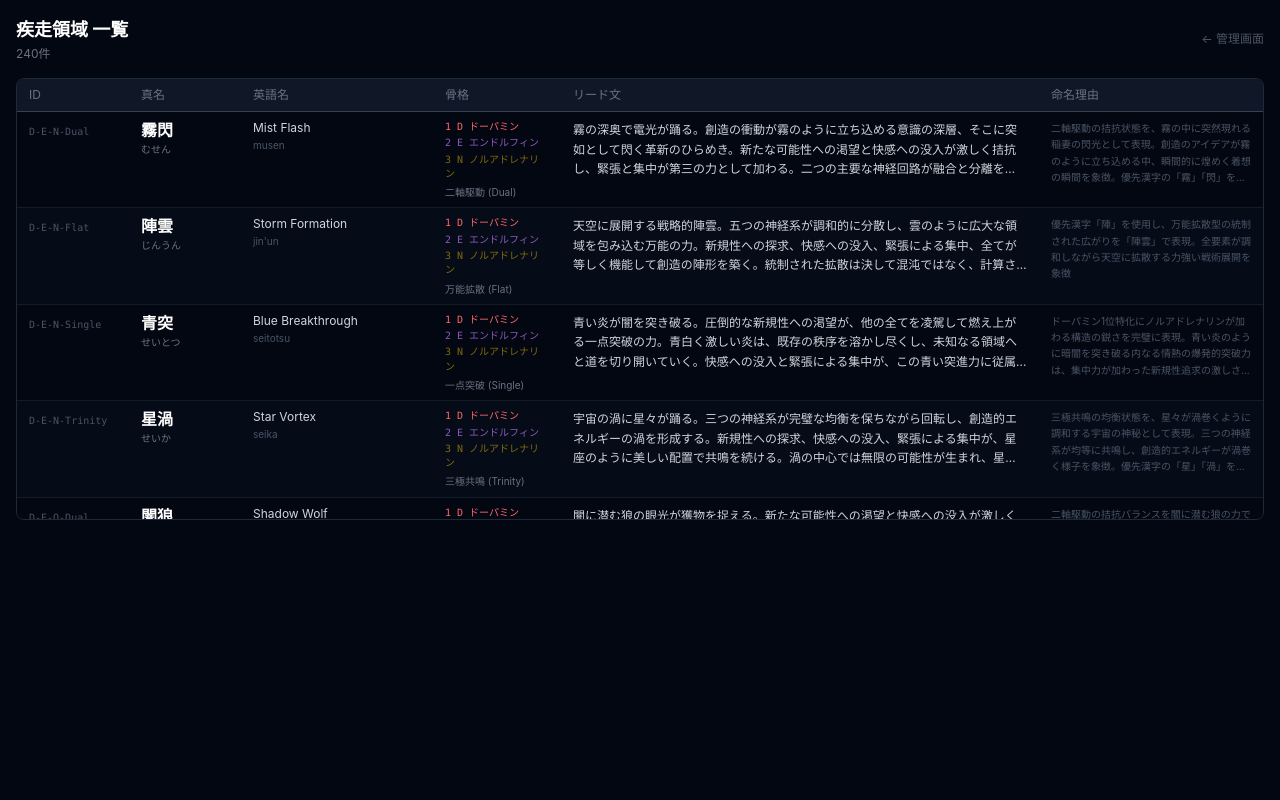
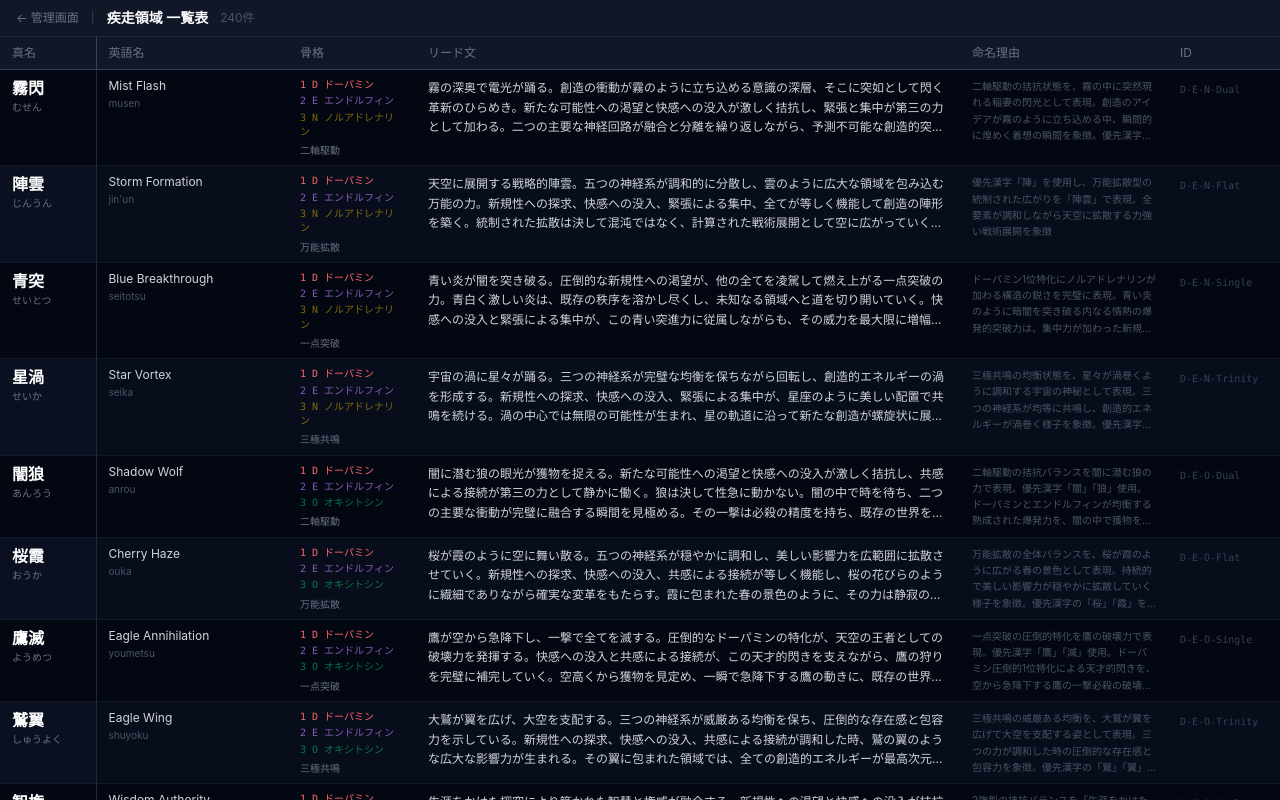
Before and after one commit to kantsuku/drivefield3000, a Next.js app: page /admin/names-list in a window 1280 px wide. Built offline with nearby package versions, Linux system fonts and the light colour scheme.

Commit message:
feat: 一覧表 全画面化・真名列を左固定・ボタン名変更

```diff
--- a/src/app/admin/names-list/page.tsx
+++ b/src/app/admin/names-list/page.tsx
@@ -6,13 +6,6 @@ const NEURO: Record<string, string> = {
   O: 'オキシトシン',
   N: 'ノルアドレナリン',
   E: 'エンドルフィン',
-};
-const NEURO_SHORT: Record<string, string> = {
-  D: 'D dopamine',
-  S: 'S serotonin',
-  O: 'O oxytocin',
-  N: 'N noradrenaline',
-  E: 'E endorphin',
 };
 const BIAS_JP: Record<string, string> = {
   Single: '一点突破',
@@ -32,50 +25,46 @@ const entries = (namesData as any[]).filter((d) => d.id && d.id.includes('-'));
 
 export default function NamesListPage() {
   return (
-    <main className="min-h-screen bg-gray-950 text-white p-4">
-      <div className="mb-4 flex items-center justify-between">
-        <div>
-          <h1 className="text-lg font-bold">疾走領域 一覧</h1>
-          <p className="text-xs text-gray-500 mt-0.5">{entries.length}件</p>
+    <div className="h-screen flex flex-col bg-gray-950 text-white overflow-hidden">
+      {/* ヘッダー */}
+      <div className="shrink-0 flex items-center justify-between px-4 py-2 border-b border-gray-800 bg-gray-900">
+        <div className="flex items-center gap-3">
+          <a href="/admin" className="text-xs text-gray-500 hover:text-gray-300 transition-colors">← 管理画面</a>
+          <span className="text-xs text-gray-700">|</span>
+          <span className="text-sm font-bold">疾走領域 一覧表</span>
+          <span className="text-xs text-gray-600">{entries.length}件</span>
         </div>
-        <a href="/admin" className="text-xs text-gray-600 hover:text-gray-400 transition-colors">
-          ← 管理画面
-        </a>
       </div>
 
-      {/* 横スクロール + 縦5行 */}
-      <div className="overflow-x-auto rounded-lg border border-gray-800">
-        <div className="overflow-y-auto" style={{ maxHeight: 'calc(5 * 88px)' }}>
+      {/* テーブル：残り全高さ・横スクロール */}
+      <div className="flex-1 overflow-auto">
         <table className="min-w-[1100px] w-full text-sm border-collapse">
-            <thead className="sticky top-0 z-10 bg-gray-900">
+          <thead className="sticky top-0 z-20 bg-gray-900">
             <tr className="border-b border-gray-700">
-                <th className="text-left px-3 py-2 text-xs text-gray-500 font-normal w-28">ID</th>
-                <th className="text-left px-3 py-2 text-xs text-gray-500 font-normal w-28">真名</th>
+              {/* 真名：左固定 */}
+              <th className="sticky left-0 z-30 bg-gray-900 text-left px-3 py-2 text-xs text-gray-500 font-normal w-24 border-r border-gray-700">
+                真名
+              </th>
               <th className="text-left px-3 py-2 text-xs text-gray-500 font-normal w-48">英語名</th>
               <th className="text-left px-3 py-2 text-xs text-gray-500 font-normal w-32">骨格</th>
-                <th className="text-left px-3 py-2 text-xs text-gray-500 font-normal">リード文</th>
-                <th className="text-left px-3 py-2 text-xs text-gray-500 font-normal w-56">命名理由</th>
+              <th className="text-left px-3 py-2 text-xs text-gray-500 font-normal min-w-[280px]">リード文</th>
+              <th className="text-left px-3 py-2 text-xs text-gray-500 font-normal w-52">命名理由</th>
+              <th className="text-left px-3 py-2 text-xs text-gray-500 font-normal w-28">ID</th>
             </tr>
           </thead>
           <tbody>
             {entries.map((e, i) => {
               const parts = e.id.split('-');
               const [r1, r2, r3, bias] = parts;
+              const rowBg = i % 2 === 0 ? 'bg-gray-950' : 'bg-gray-900/40';
               return (
                 <tr
                   key={e.id}
-                    className={`border-b border-gray-800/60 align-top hover:bg-white/5 transition-colors ${
-                      i % 2 === 0 ? 'bg-gray-950' : 'bg-gray-900/30'
-                    }`}
+                  className={`border-b border-gray-800/50 align-top ${rowBg}`}
                 >
-                    {/* ID */}
-                    <td className="px-3 py-2">
-                      <span className="text-[10px] text-gray-600 font-mono">{e.id}</span>
-                    </td>
-
-                    {/* 真名 */}
-                    <td className="px-3 py-2">
-                      <div className="font-bold text-base leading-tight">{e.kanji_name}</div>
+                  {/* 真名：左固定 */}
+                  <td className={`sticky left-0 z-10 px-3 py-2 border-r border-gray-800 ${rowBg}`}>
+                    <div className="font-bold text-base leading-tight whitespace-nowrap">{e.kanji_name}</div>
                     <div className="text-[10px] text-gray-500 mt-0.5">{e.reading}</div>
                   </td>
 
@@ -85,36 +74,29 @@ export default function NamesListPage() {
                     <div className="text-[10px] text-gray-600 mt-0.5">{e.romaji}</div>
                   </td>
 
-                    {/* 骨格（縦積み小文字） */}
+                  {/* 骨格 */}
                   <td className="px-3 py-2">
                     <div className="flex flex-col gap-0.5">
-                        <span className={`text-[10px] font-mono ${NEURO_COLOR[r1]}`}>
-                          1 {r1} {NEURO[r1]}
-                        </span>
-                        <span className={`text-[10px] font-mono ${NEURO_COLOR[r2]} opacity-70`}>
-                          2 {r2} {NEURO[r2]}
-                        </span>
-                        <span className={`text-[10px] font-mono ${NEURO_COLOR[r3]} opacity-50`}>
-                          3 {r3} {NEURO[r3]}
-                        </span>
-                        <span className="text-[10px] text-gray-500 mt-0.5">
-                          {BIAS_JP[bias]} ({bias})
-                        </span>
+                      <span className={`text-[10px] font-mono ${NEURO_COLOR[r1]}`}>1 {r1} {NEURO[r1]}</span>
+                      <span className={`text-[10px] font-mono ${NEURO_COLOR[r2]} opacity-70`}>2 {r2} {NEURO[r2]}</span>
+                      <span className={`text-[10px] font-mono ${NEURO_COLOR[r3]} opacity-50`}>3 {r3} {NEURO[r3]}</span>
+                      <span className="text-[10px] text-gray-500 mt-0.5">{BIAS_JP[bias]}</span>
                     </div>
                   </td>
 
                   {/* リード文 */}
                   <td className="px-3 py-2 min-w-[280px] max-w-[400px]">
-                      <p className="text-xs text-gray-300 leading-relaxed line-clamp-3">
-                        {e.lead ?? '—'}
-                      </p>
+                    <p className="text-xs text-gray-300 leading-relaxed line-clamp-3">{e.lead ?? '—'}</p>
                   </td>
 
                   {/* 命名理由 */}
                   <td className="px-3 py-2">
-                      <p className="text-[10px] text-gray-600 leading-relaxed line-clamp-4">
-                        {e.naming_reason}
-                      </p>
+                    <p className="text-[10px] text-gray-600 leading-relaxed line-clamp-4">{e.naming_reason}</p>
+                  </td>
+
+                  {/* ID */}
+                  <td className="px-3 py-2">
+                    <span className="text-[10px] text-gray-700 font-mono">{e.id}</span>
                   </td>
                 </tr>
               );
@@ -123,6 +105,5 @@ export default function NamesListPage() {
         </table>
       </div>
     </div>
-    </main>
   );
 }
--- a/src/app/admin/page.tsx
+++ b/src/app/admin/page.tsx
@@ -382,7 +382,7 @@ export default function AdminPage() {
             href="/admin/names-list"
             className="text-sm text-gray-400 hover:text-white border border-gray-700 hover:border-gray-500 px-3 py-2 rounded transition-colors"
           >
-            真名一覧
+            一覧表
           </a>
           <button
             onClick={syncDeploy}
```
Lines whose indentation alone changed are shown as unchanged.
